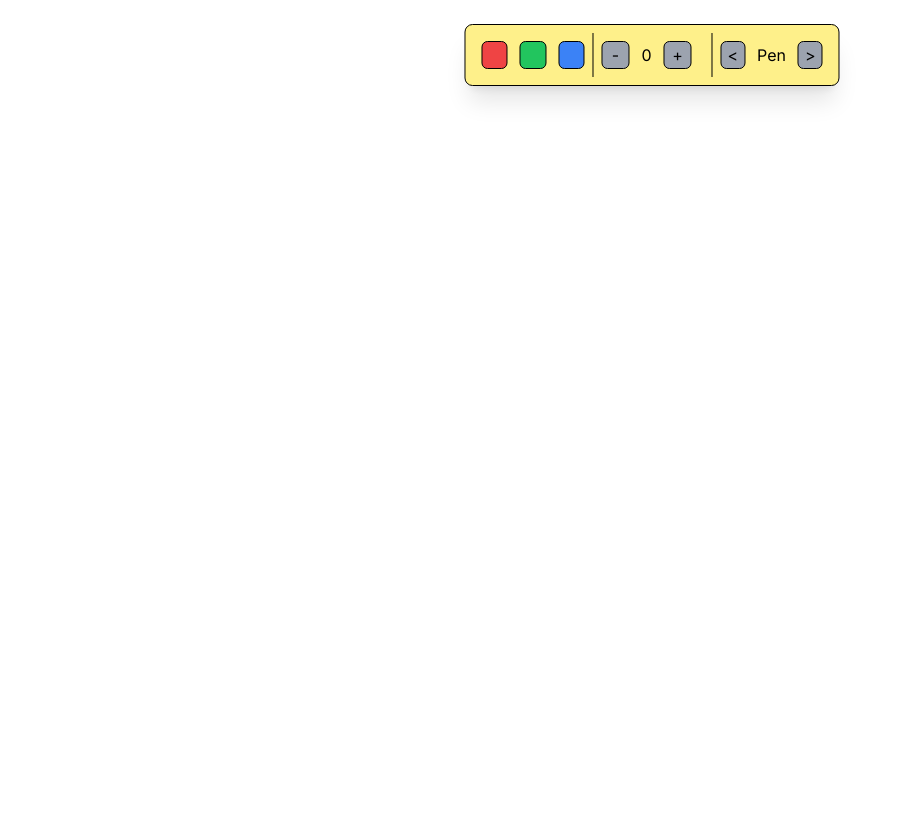
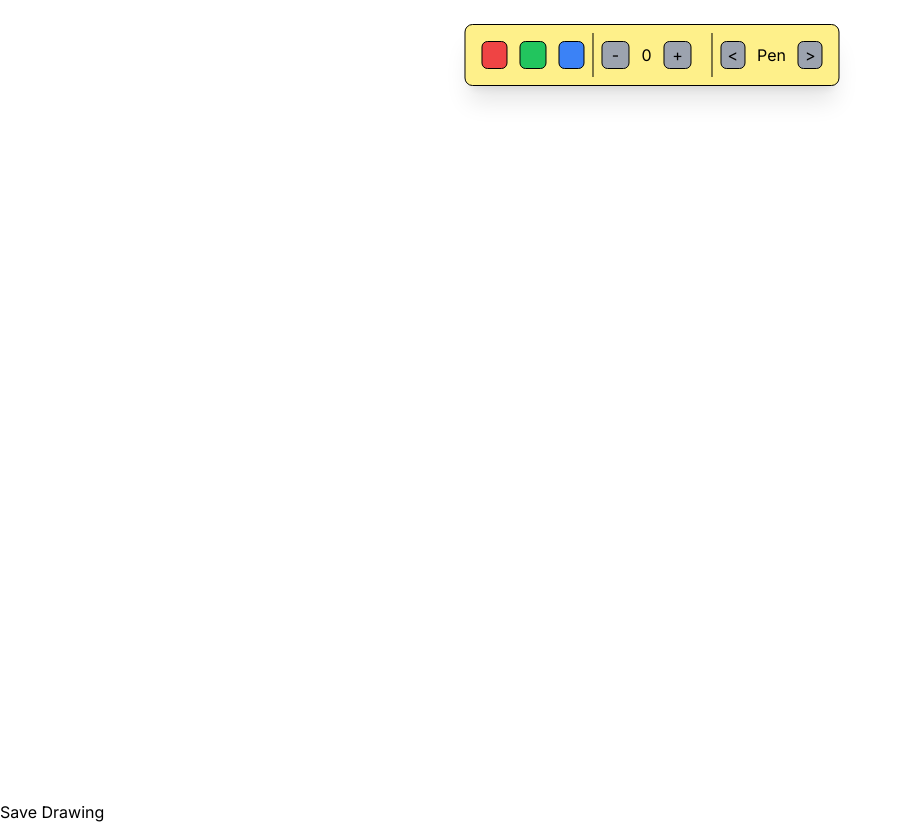
Before and after one commit to SoarinSkySagar/draw-your-NFT, a Next.js app: page /sketch in a window 1280 px wide. Shown: the whole page, without its empty margins (0-902 px from the left). Before the commit the page ends 800 px from the top, so only its background shows below. Built offline with nearby package versions, Linux system fonts and the light colour scheme.

Commit message:
canvas and bar same page

```diff
--- a/app/sketch/page.jsx
+++ b/app/sketch/page.jsx
@@ -5,7 +5,7 @@ export default function P5Page() {
   return (
     <div>
       <PenBar />
-      {/* <P5Sketch /> */}
+      <P5Sketch />
     </div>
   );
 }
```
